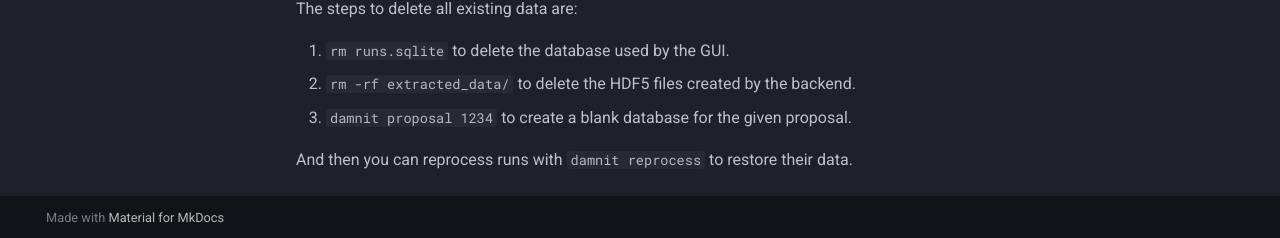
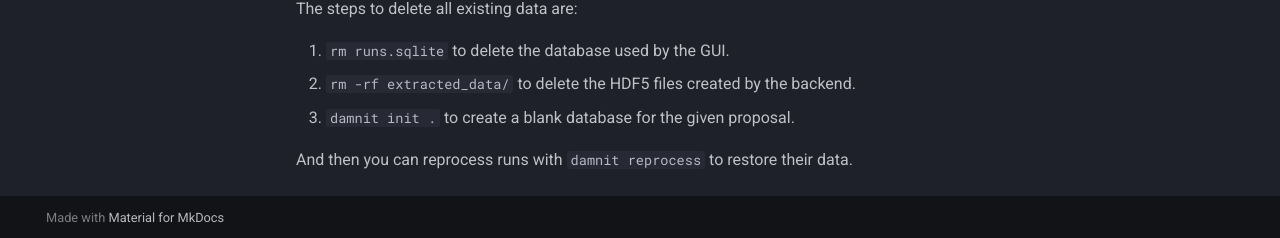
Before and after one commit to European-XFEL/DAMNIT, an MkDocs documentation site: the page built from docs/configuration_and_management.md, in a window 1280 px wide and 900 px high, scrolled down 13740 px. Shown: the part 659-897 px from the top of the window. Built offline with MkDocs 1.6.1 and Material for MkDocs 9.7.7, drawn with Linux system fonts in a browser that asks for light colours; comment, search, counter and statistics services are not loaded.

Commit message:
Fixed legacy command/behavior in the documentation which no longer works as written (#614)
* Fixed legacy command/behavior which no longer works as written

* Fixed missing command line argument

---------

Co-authored-by: Fady Bishara <fady.bishara@xfel.eu>

```diff
--- a/docs/configuration_and_management.md
+++ b/docs/configuration_and_management.md
@@ -685,7 +685,7 @@ The steps to delete all existing data are:
 
 1. `rm runs.sqlite` to delete the database used by the GUI.
 1. `rm -rf extracted_data/` to delete the HDF5 files created by the backend.
-1. `damnit proposal 1234` to create a blank database for the given
+1. `damnit init .` to create a blank database for the given
    proposal.
 
 And then you can reprocess runs with `damnit reprocess` to restore
```
